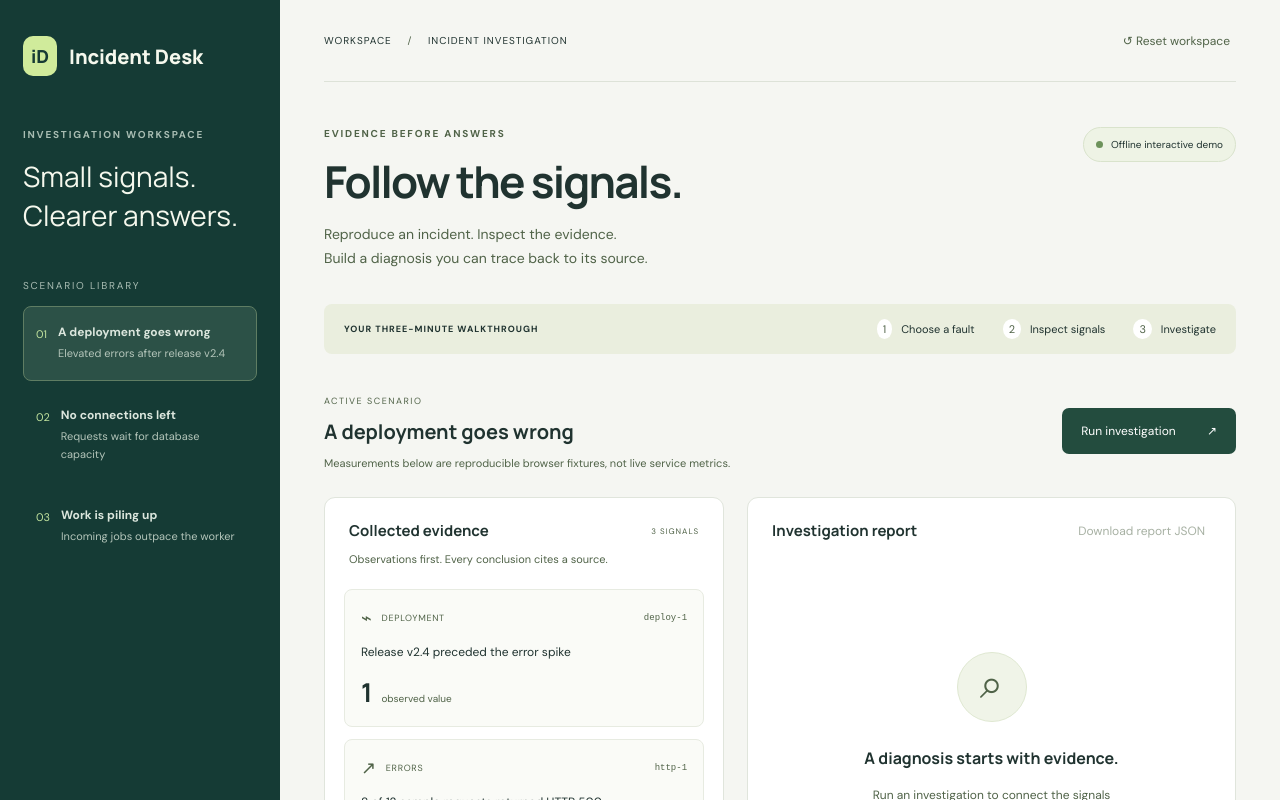
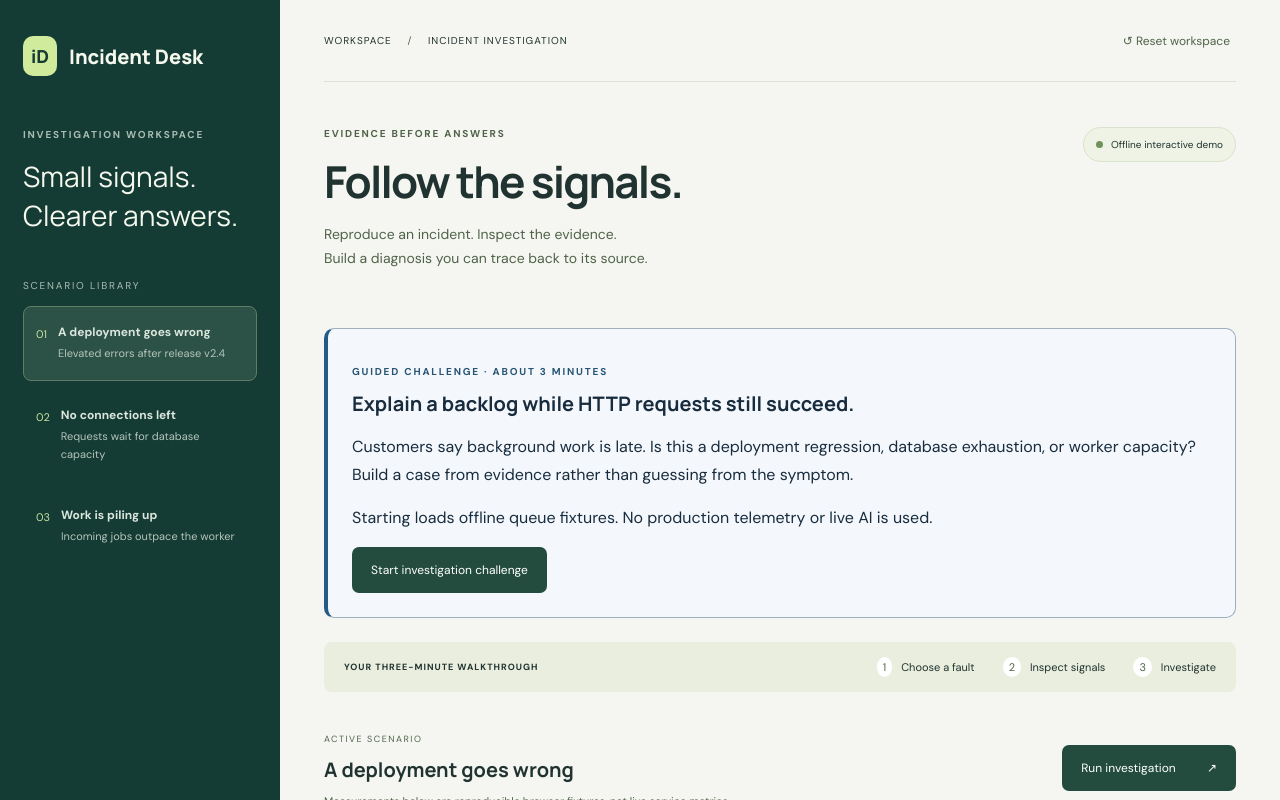
Before and after one commit to harvestmoonpete/incident-desk, a React (Vite) app: page / in a window 1280 px wide. Shown: the top 800 px of the page. Built offline with nearby package versions, Linux system fonts and the light colour scheme.

Commit message:
Guide an evidence-backed backlog investigation

```diff
--- a/src/main.tsx
+++ b/src/main.tsx
@@ -9,6 +9,31 @@ function App() {
     [error, setError] = useState(""),
     [model, setModel] = useState(false),
     [selected, setSelected] = useState("");
+  const [challenge, setChallenge] = useState(false);
+  const [inspected, setInspected] = useState<string[]>([]);
+  const [prediction, setPrediction] = useState("");
+  const [answer, setAnswer] = useState("");
+  const challengeComplete = challenge && answer === "queue";
+  function inspectSignal(id: string) {
+    setSelected(id);
+    if (
+      challenge &&
+      report?.hypotheses.some((h) => h.evidence_ids.includes(id))
+    )
+      setInspected((ids) => (ids.includes(id) ? ids : [...ids, id]));
+  }
+  function startChallenge() {
+    void run(async () => {
+      setState(await desk.select("queue"));
+      setReport(null);
+      setSelected("");
+      setModel(false);
+      setChallenge(true);
+      setInspected([]);
+      setPrediction("");
+      setAnswer("");
+    });
+  }
   async function run(fn: () => Promise<void>) {
     setBusy(true);
     setError("");
@@ -28,6 +53,7 @@ function App() {
     void run(async () => setState(await desk.snapshot()));
   }, []);
   function choose(s: Scenario) {
+    setChallenge(false);
     void run(async () => {
       setState(await desk.select(s));
       setReport(null);
@@ -105,6 +131,7 @@ function App() {
             className="quiet"
             onClick={() =>
               void run(async () => {
+                setChallenge(false);
                 setState(await desk.reset());
                 setReport(null);
                 setSelected("");
@@ -128,6 +155,101 @@ function App() {
             <span className="dot" />
             {live ? "Live local telemetry" : "Offline interactive demo"}
           </div>
+        </section>
+        <section className="challenge" aria-labelledby="challenge-title">
+          <p className="eyebrow">GUIDED CHALLENGE · ABOUT 3 MINUTES</p>
+          <h2 id="challenge-title">
+            Explain a backlog while HTTP requests still succeed.
+          </h2>
+          <p>
+            Customers say background work is late. Is this a deployment
+            regression, database exhaustion, or worker capacity? Build a case
+            from evidence rather than guessing from the symptom.
+          </p>
+          <p>
+            {live
+              ? "Starting selects a queue fault in the local telemetry service."
+              : "Starting loads offline queue fixtures. No production telemetry or live AI is used."}
+          </p>
+          {!challenge ? (
+            <button
+              className="primary"
+              disabled={busy || !state}
+              onClick={startChallenge}
+            >
+              Start investigation challenge
+            </button>
+          ) : (
+            <>
+              <ol className="challenge-steps">
+                <li>✓ Load the backlog scenario.</li>
+                <li>
+                  {report ? "✓" : "○"} Use Run investigation below to collect a
+                  traceable report.
+                </li>
+                <li>
+                  {inspected.length >= 2 ? "✓" : "○"} Follow both evidence links
+                  in the report to inspect the cited signals.
+                </li>
+                <li>
+                  {challengeComplete ? "✓" : "○"} Choose the diagnosis supported
+                  by those signals.
+                </li>
+              </ol>
+              <p role="status" className="challenge-status">
+                {challengeComplete
+                  ? "Challenge complete: the backlog and slow active worker support a throughput deficit, while successful HTTP requests do not establish worker health."
+                  : !report
+                    ? "Next: run an investigation using the control below."
+                    : inspected.length < 2
+                      ? `Next: inspect the report's evidence references (${inspected.length} of 2 opened).`
+                      : "Evidence inspected. Choose a diagnosis, then check your reasoning."}
+              </p>
+              <label className="challenge-choice">
+                Your diagnosis
+                <select
+                  value={prediction}
+                  disabled={!report || inspected.length < 2 || busy}
+                  onChange={(e) => {
+                    setPrediction(e.target.value);
+                    setAnswer("");
+                  }}
+                >
+                  <option value="">Choose a diagnosis</option>
+                  <option value="deployment">Deployment regression</option>
+                  <option value="pool">Database connection exhaustion</option>
+                  <option value="queue">Worker throughput deficit</option>
+                </select>
+              </label>
+              <div className="challenge-actions">
+                <button
+                  className="primary"
+                  disabled={!prediction || inspected.length < 2 || busy}
+                  onClick={() => setAnswer(prediction)}
+                >
+                  Check diagnosis
+                </button>
+                <button className="quiet" onClick={() => setChallenge(false)}>
+                  Exit challenge
+                </button>
+              </div>
+              {answer && !challengeComplete && (
+                <p role="status">
+                  That diagnosis is not supported by these signals. The queue is
+                  growing while the active worker completes too little work.
+                  Revisit queue-1 and worker-1, then try again.
+                </p>
+              )}
+              {challengeComplete && (
+                <p>
+                  Next useful action: measure arrival and completion rates
+                  before changing worker capacity. Preserve the report with
+                  Download report JSON below. A hypothesis still needs a
+                  targeted recovery and a fresh measurement to confirm it.
+                </p>
+              )}
+            </>
+          )}
         </section>
         <div className="guide">
           <b>YOUR THREE-MINUTE WALKTHROUGH</b>
@@ -189,6 +311,8 @@ function App() {
                   const result = await desk.investigate(
                     model ? "model" : "rules",
                   );
+                  setInspected([]);
+                  setAnswer("");
                   setReport({
                     ...result,
                     evidence: result.evidence ?? state?.evidence ?? [],
@@ -278,7 +402,7 @@ function App() {
                         <a
                           key={id}
                           href={"#" + id}
-                          onClick={() => setSelected(id)}
+                          onClick={() => inspectSignal(id)}
                         >
                           ↗ {id}
                         </a>
--- a/src/style.css
+++ b/src/style.css
@@ -552,3 +552,74 @@ footer span {
     padding: 20px 18px 0;
   }
 }
+
+.challenge {
+  margin: 24px 0;
+  padding: 24px;
+  border: 1px solid #9eafc0;
+  border-left: 4px solid #245a86;
+  border-radius: 10px;
+  background: #f4f8fc;
+  color: #182c3e;
+}
+.challenge h2 {
+  margin: 8px 0 12px;
+  line-height: 1.35;
+}
+.challenge p,
+.challenge li {
+  line-height: 1.7;
+  overflow-wrap: anywhere;
+}
+.challenge .eyebrow {
+  color: #285474;
+}
+.challenge-steps {
+  padding-left: 24px;
+}
+.challenge-status {
+  font-weight: 600;
+}
+.challenge-actions {
+  display: flex;
+  flex-wrap: wrap;
+  gap: 12px;
+  align-items: center;
+  margin: 16px 0;
+}
+.challenge details {
+  margin-top: 16px;
+}
+.challenge summary {
+  cursor: pointer;
+  min-height: 44px;
+  padding: 10px 0;
+}
+.challenge a {
+  color: #174c76;
+  text-decoration: underline;
+}
+.challenge-choice {
+  display: grid;
+  gap: 8px;
+  max-width: 360px;
+}
+.challenge-choice select {
+  padding: 10px;
+  min-height: 44px;
+  font: inherit;
+  color: #182c3e;
+  background: white;
+  border: 1px solid #627180;
+  border-radius: 5px;
+  width: 100%;
+}
+@media (max-width: 600px) {
+  .challenge {
+    padding: 18px;
+  }
+  .challenge-actions {
+    align-items: stretch;
+    flex-direction: column;
+  }
+}
```
Also changed, not shown: 2 other files (tests, documents, lock files or other folders).
